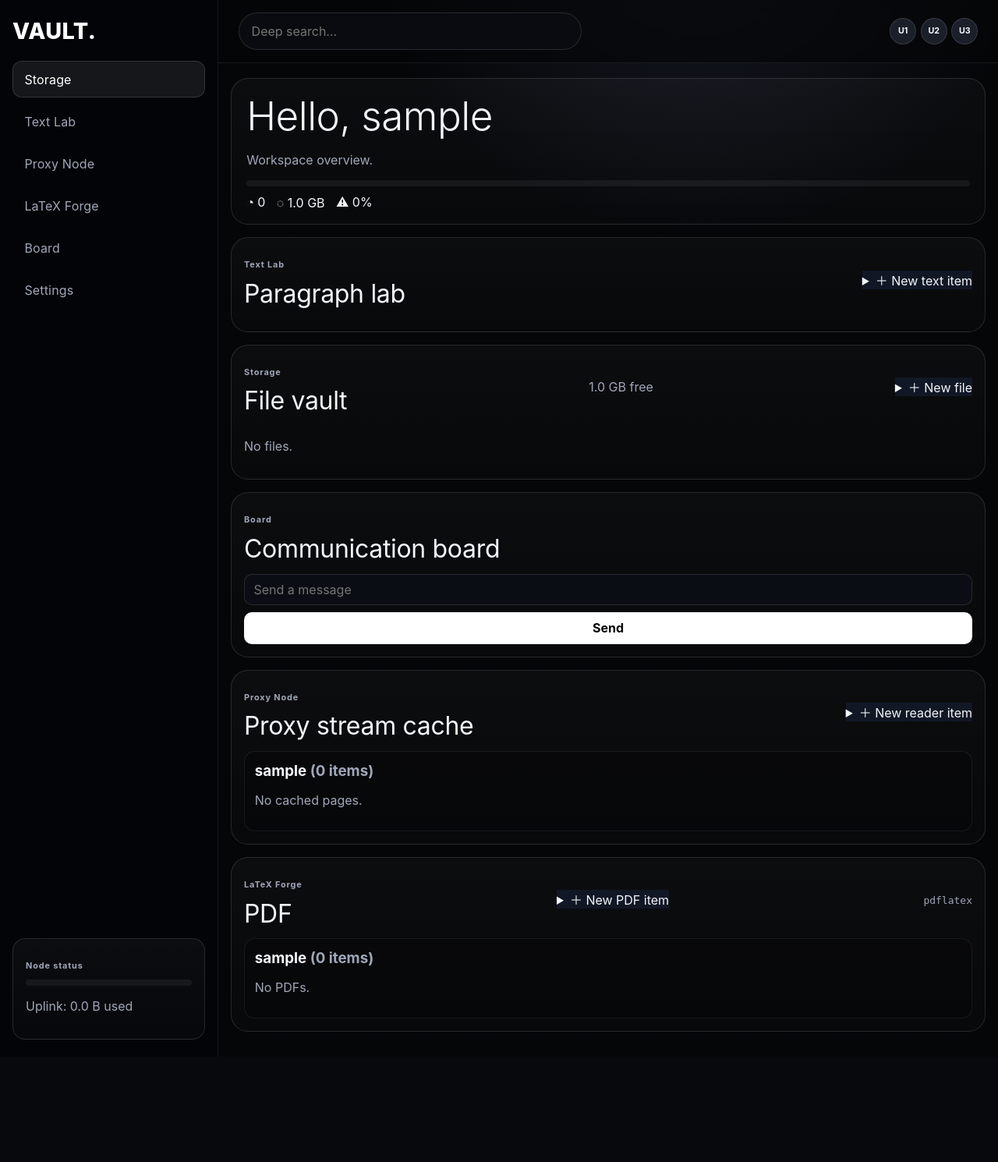
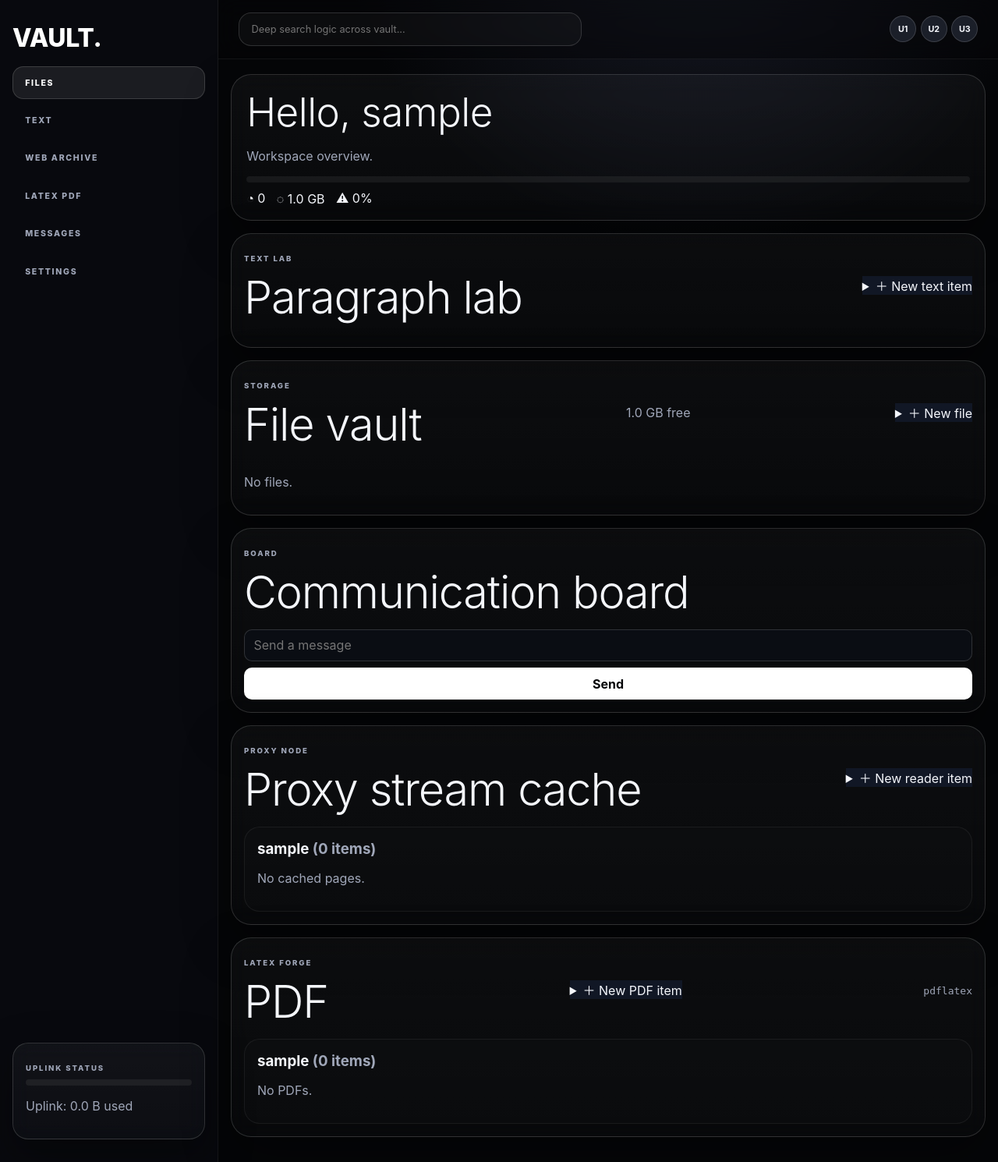
Before and after one commit to zof4/Research, a Flask app: page / in a window 1280 px wide. Shown: the whole page at 78% size. Before the commit the page ends 1355 px from the top, so only its background shows below. Run offline with Flask 3, Linux system fonts and the light colour scheme; the visitor is signed in with stand-in values (Sample User, id 1); data that the repository does not hold is empty.

Commit message:
Align Flask UI labels and glass panels with provided redesign

```diff
--- a/static/style.css
+++ b/static/style.css
@@ -1,11 +1,11 @@
 :root {
   color-scheme: dark;
   --bg: #050608;
-  --panel: #0d0f14;
-  --panel-soft: #11141c;
-  --panel-elevated: #161a23;
-  --line: rgba(255, 255, 255, 0.12);
-  --line-soft: rgba(255, 255, 255, 0.07);
+  --panel: rgba(255, 255, 255, 0.03);
+  --panel-soft: rgba(255, 255, 255, 0.02);
+  --panel-elevated: #10131b;
+  --line: rgba(255, 255, 255, 0.15);
+  --line-soft: rgba(255, 255, 255, 0.06);
   --text: #f4f6fb;
   --muted: #a0a7b9;
   --accent: #ffffff;
@@ -24,30 +24,32 @@ body {
 .site-header { display: none; }
 .sidebar {
   border-right: 1px solid var(--line-soft);
-  background: rgba(4, 5, 8, 0.9);
-  backdrop-filter: blur(10px);
-  padding: 1.4rem 1rem;
+  background: rgba(10, 12, 18, 0.7);
+  backdrop-filter: blur(14px);
+  padding: 1.8rem 1rem;
   display: flex;
   flex-direction: column;
-  gap: 1.3rem;
+  gap: 1.1rem;
 }
 .sidebar-brand .brand {
   font-weight: 800;
-  letter-spacing: .015em;
+  letter-spacing: -.01em;
   text-decoration: none;
   color: #fff;
-  font-size: 1.8rem;
+  font-size: 2rem;
 }
 .sidebar-nav { display: grid; gap: .45rem; }
 .sidebar-nav a, .top-nav a {
   color: var(--muted);
   text-decoration: none;
   font-style: normal;
-  text-transform: none;
-  letter-spacing: .01em;
+  text-transform: uppercase;
+  letter-spacing: .16em;
+  font-size: .66rem;
+  font-weight: 760;
   border: 1px solid transparent;
-  border-radius: 12px;
-  padding: .78rem .9rem;
+  border-radius: 14px;
+  padding: .82rem .95rem;
 }
 .sidebar-nav a:hover, .top-nav a:hover { color: #fff; border-color: var(--line); background: rgba(255,255,255,.04); }
 .sidebar-nav a.is-active, .top-nav a.is-active { color: #fff; background: rgba(255,255,255,.08); border-color: var(--line); }
@@ -55,7 +57,7 @@ body {
 .node-status.card {
   margin-top: auto;
   padding: 1rem;
-  border-radius: 16px;
+  border-radius: 20px;
   background: linear-gradient(180deg, rgba(255,255,255,.04), rgba(255,255,255,.02));
   border: 1px solid var(--line);
 }
@@ -66,8 +68,8 @@ body {
   top: 0;
   z-index: 10;
   border-bottom: 1px solid var(--line-soft);
-  background: rgba(5,6,8,.7);
-  backdrop-filter: blur(8px);
+  background: rgba(5,6,8,.45);
+  backdrop-filter: blur(14px);
 }
 .topbar-inner {
   max-width: 1280px;
@@ -80,11 +82,12 @@ body {
 }
 .search-shell input {
   width: min(440px, 60vw);
-  background: #090b10;
+  background: rgba(255, 255, 255, 0.03);
   border: 1px solid var(--line);
-  border-radius: 999px;
+  border-radius: 16px;
   color: var(--text);
   padding: .8rem 1rem;
+  font-size: .8rem;
 }
 .user-orbs { display:flex; gap:.35rem; }
 .user-orbs span {
@@ -97,14 +100,16 @@ body {
 .login-page { min-height: calc(100dvh - 80px); display:grid; align-items:center; }
 
 .intro-card, .card {
-  background: linear-gradient(180deg, rgba(255,255,255,.03), rgba(255,255,255,.015));
+  background: linear-gradient(180deg, rgba(255,255,255,.035), rgba(255,255,255,.015));
   border: 1px solid var(--line);
-  border-radius: 22px;
+  border-radius: 26px;
+  box-shadow: 0 24px 60px rgba(0, 0, 0, 0.35);
+  backdrop-filter: blur(12px);
 }
 .intro-card { padding: 1rem 1.2rem; margin-bottom: 1rem; }
 .intro-copy h1 { margin: 0; font-size: clamp(1.5rem, 4.5vw, 3.2rem); font-weight: 350; text-transform: none; letter-spacing: -.01em; }
 .intro-copy p, .helper-text, .item-meta, .section-kicker, .section-note, .empty-state { color: var(--muted); }
-.section-kicker { text-transform: none; letter-spacing: .08em; font-size: .68rem; font-weight: 650; }
+.section-kicker { text-transform: uppercase; letter-spacing: .2em; font-size: .6rem; font-weight: 760; }
 .storage-meter { height: 8px; border-radius: 999px; background: rgba(255,255,255,.06); overflow: hidden; }
 .storage-meter span { display: block; height: 100%; background: #fff; }
 .mini-metrics { margin-top: .65rem; display: flex; gap: .9rem; flex-wrap: wrap; }
@@ -112,14 +117,14 @@ body {
 .dashboard-grid { display: grid; gap: 1rem; }
 .section-card { padding: 1rem; }
 .section-head { display: flex; flex-wrap: wrap; align-items: center; gap: .7rem; justify-content: space-between; margin-bottom: .8rem; }
-.section-head h2 { margin: .1rem 0 0; font-size: clamp(1.2rem,3vw,2rem); text-transform: none; font-weight: 420; letter-spacing: -.01em; }
+.section-head h2 { margin: .1rem 0 0; font-size: clamp(1.6rem,4.5vw,3.6rem); text-transform: none; font-weight: 320; letter-spacing: -.02em; }
 
 .item-stack { display: grid; gap: .7rem; }
 .item-card {
   border: 1px solid var(--line-soft);
-  border-radius: 14px;
-  padding: .8rem;
-  background: rgba(0,0,0,.2);
+  border-radius: 20px;
+  padding: 1rem;
+  background: rgba(255,255,255,.01);
 }
 .item-card h3 { margin: 0 0 .3rem; }
 .item-head { display:flex; justify-content: space-between; gap: .8rem; }
--- a/templates/index.html
+++ b/templates/index.html
@@ -12,11 +12,11 @@
         <div class="site-header-inner">
           <a class="brand" href="{{ url_for('index') }}" data-async-nav>VAULT.</a>
           <nav class="top-nav" aria-label="Sections">
-            <a href="{{ url_for('files_page') }}" data-async-nav class="{% if active_page in ['home', 'files'] %}is-active{% endif %}">Storage</a>
-            <a href="{{ url_for('text_page') }}" data-async-nav class="{% if active_page == 'text' %}is-active{% endif %}">Text Lab</a>
-            <a href="{{ url_for('reader_page') }}" data-async-nav class="{% if active_page == 'reader' %}is-active{% endif %}">Proxy Node</a>
-            <a href="{{ url_for('latex_page') }}" data-async-nav class="{% if active_page == 'latex' %}is-active{% endif %}">LaTeX Forge</a>
-            <a href="{{ url_for('chat_page') }}" data-async-nav class="{% if active_page == 'chat' %}is-active{% endif %}">Board</a>
+            <a href="{{ url_for('files_page') }}" data-async-nav class="{% if active_page in ['home', 'files'] %}is-active{% endif %}">Files</a>
+            <a href="{{ url_for('text_page') }}" data-async-nav class="{% if active_page == 'text' %}is-active{% endif %}">Text</a>
+            <a href="{{ url_for('reader_page') }}" data-async-nav class="{% if active_page == 'reader' %}is-active{% endif %}">Web Archive</a>
+            <a href="{{ url_for('latex_page') }}" data-async-nav class="{% if active_page == 'latex' %}is-active{% endif %}">LaTeX PDF</a>
+            <a href="{{ url_for('chat_page') }}" data-async-nav class="{% if active_page == 'chat' %}is-active{% endif %}">Messages</a>
             <a href="{{ url_for('access_page') }}" data-async-nav class="{% if active_page == 'access' %}is-active{% endif %}">Settings</a>
           </nav>
           {% if is_authenticated %}
@@ -38,15 +38,15 @@
           <a class="brand" href="{{ url_for('index') }}" data-async-nav>VAULT.</a>
         </div>
         <nav class="sidebar-nav" aria-label="Sections">
-          <a href="{{ url_for('files_page') }}" data-async-nav class="{% if active_page in ['home', 'files'] %}is-active{% endif %}">Storage</a>
-          <a href="{{ url_for('text_page') }}" data-async-nav class="{% if active_page == 'text' %}is-active{% endif %}">Text Lab</a>
-          <a href="{{ url_for('reader_page') }}" data-async-nav class="{% if active_page == 'reader' %}is-active{% endif %}">Proxy Node</a>
-          <a href="{{ url_for('latex_page') }}" data-async-nav class="{% if active_page == 'latex' %}is-active{% endif %}">LaTeX Forge</a>
-          <a href="{{ url_for('chat_page') }}" data-async-nav class="{% if active_page == 'chat' %}is-active{% endif %}">Board</a>
+          <a href="{{ url_for('files_page') }}" data-async-nav class="{% if active_page in ['home', 'files'] %}is-active{% endif %}">Files</a>
+          <a href="{{ url_for('text_page') }}" data-async-nav class="{% if active_page == 'text' %}is-active{% endif %}">Text</a>
+          <a href="{{ url_for('reader_page') }}" data-async-nav class="{% if active_page == 'reader' %}is-active{% endif %}">Web Archive</a>
+          <a href="{{ url_for('latex_page') }}" data-async-nav class="{% if active_page == 'latex' %}is-active{% endif %}">LaTeX PDF</a>
+          <a href="{{ url_for('chat_page') }}" data-async-nav class="{% if active_page == 'chat' %}is-active{% endif %}">Messages</a>
           <a href="{{ url_for('access_page') }}" data-async-nav class="{% if active_page == 'access' %}is-active{% endif %}">Settings</a>
         </nav>
         <section class="node-status card">
-          <p class="section-kicker">Node status</p>
+          <p class="section-kicker">Uplink status</p>
           <div class="storage-meter"><span style="width: {{ '%.2f'|format(storage.usage_percent) }}%"></span></div>
           <p class="helper-text">Uplink: {{ human_size(storage.total_bytes) }} used</p>
         </section>
@@ -56,7 +56,7 @@
         <div class="topbar">
           <div class="topbar-inner">
             <div class="search-shell">
-              <input type="search" placeholder="Deep search..." aria-label="Search workspace" />
+              <input type="search" placeholder="Deep search logic across vault..." aria-label="Search workspace" />
             </div>
             <div class="user-orbs">
               <span>U1</span><span>U2</span><span>U3</span>
```
